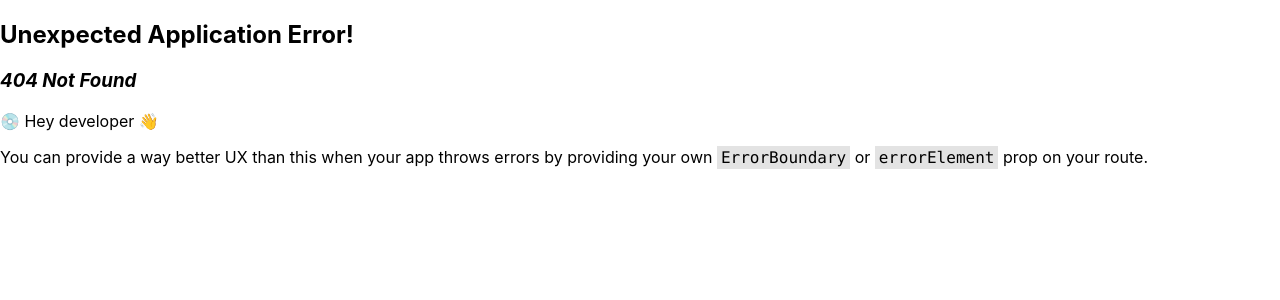
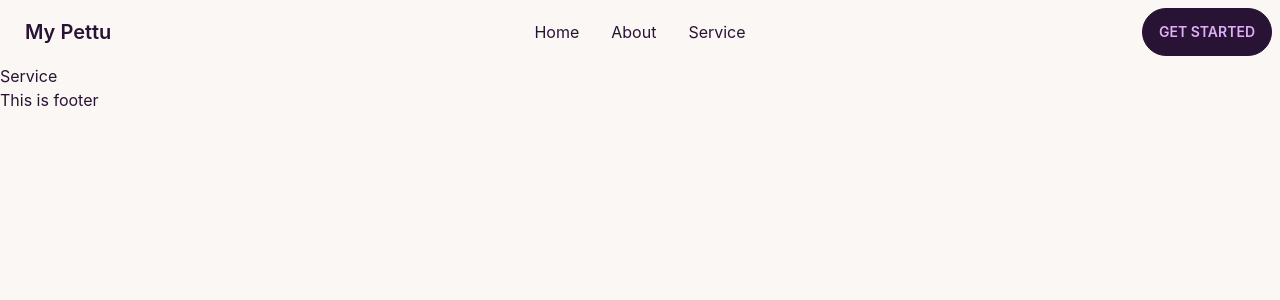
Before and after one commit to sazzadhossain1/my-petty, a React (Create React App) app: page /service in a window 1280 px wide. Before the commit this address had no page. Shown: the top 300 px of the page. Built offline with nearby package versions, Linux system fonts and the light colour scheme.

Commit message:
add nav bar in the ui

```diff
--- a/package.json
+++ b/package.json
@@ -6,6 +6,7 @@
     "@testing-library/jest-dom": "^5.16.5",
     "@testing-library/react": "^13.4.0",
     "@testing-library/user-event": "^13.5.0",
+    "daisyui": "^2.52.0",
     "react": "^18.2.0",
     "react-dom": "^18.2.0",
     "react-router-dom": "^6.11.2",
@@ -35,5 +36,8 @@
       "last 1 firefox version",
       "last 1 safari version"
     ]
+  },
+  "devDependencies": {
+    "tailwindcss": "^3.3.2"
   }
 }
--- a/public/index.html
+++ b/public/index.html
@@ -1,5 +1,7 @@
 <!DOCTYPE html>
 <html lang="en">
+  <html data-theme="cupcake"></html>
+
   <head>
     <meta charset="utf-8" />
     <link rel="icon" href="%PUBLIC_URL%/favicon.ico" />
--- /dev/null
+++ b/src/conponents/About/About.js
@@ -0,0 +1,12 @@
+import React from "react";
+import "./About.css";
+
+const About = () => {
+  return (
+    <div>
+      <h1>This is about</h1>
+    </div>
+  );
+};
+
+export default About;
--- a/src/conponents/Headers/Header.js
+++ b/src/conponents/Headers/Header.js
@@ -1,10 +1,65 @@
 import React from "react";
 import "./Header.css";
+import { Link } from "react-router-dom";
 
 const Header = () => {
   return (
     <div>
-      <h1>this is header</h1>
+      <div className="navbar bg-base-100">
+        <div className="navbar-start">
+          <div className="dropdown">
+            <label tabIndex={0} className="btn btn-ghost lg:hidden">
+              <svg
+                xmlns="http://www.w3.org/2000/svg"
+                className="h-5 w-5"
+                fill="none"
+                viewBox="0 0 24 24"
+                stroke="currentColor"
+              >
+                <path
+                  strokeLinecap="round"
+                  strokeLinejoin="round"
+                  strokeWidth="2"
+                  d="M4 6h16M4 12h8m-8 6h16"
+                />
+              </svg>
+            </label>
+            <ul
+              tabIndex={0}
+              className="menu menu-compact dropdown-content mt-3 p-2 shadow bg-base-100 rounded-box w-52"
+            >
+              <li>
+                <Link to="/home">Home</Link>
+              </li>
+              <li>
+                <Link to="/about">About</Link>
+              </li>
+              <li>
+                <Link to="/service">Service</Link>
+              </li>
+            </ul>
+          </div>
+          <Link to="/home" className="btn btn-ghost normal-case text-xl">
+            My Pettu
+          </Link>
+        </div>
+        <div className="navbar-center hidden lg:flex">
+          <ul className="menu menu-horizontal px-1">
+            <li>
+              <Link to="/home">Home</Link>
+            </li>
+            <li>
+              <Link to="/about">About</Link>
+            </li>
+            <li>
+              <Link to="/service">Service</Link>
+            </li>
+          </ul>
+        </div>
+        <div className="navbar-end">
+          <a className="btn">Get started</a>
+        </div>
+      </div>
     </div>
   );
 };
--- /dev/null
+++ b/src/conponents/Service/Service.js
@@ -0,0 +1,12 @@
+import React from "react";
+import "./Service.css";
+
+const Service = () => {
+  return (
+    <div>
+      <h1>Service</h1>
+    </div>
+  );
+};
+
+export default Service;
--- /dev/null
+++ b/tailwind.config.js
@@ -0,0 +1,9 @@
+/** @type {import('tailwindcss').Config} */
+module.exports = {
+  content: ["./src/**/*.{html,js}"],
+
+  theme: {
+    extend: {},
+  },
+  plugins: [require("daisyui")],
+};
```
Also changed, not shown: src/App.js (+14 -0 lines), src/index.css (+6 -3 lines), src/conponents/About/About.css (added), src/conponents/Service/Service.css (added), 1 other file (tests, documents, lock files or other folders).
